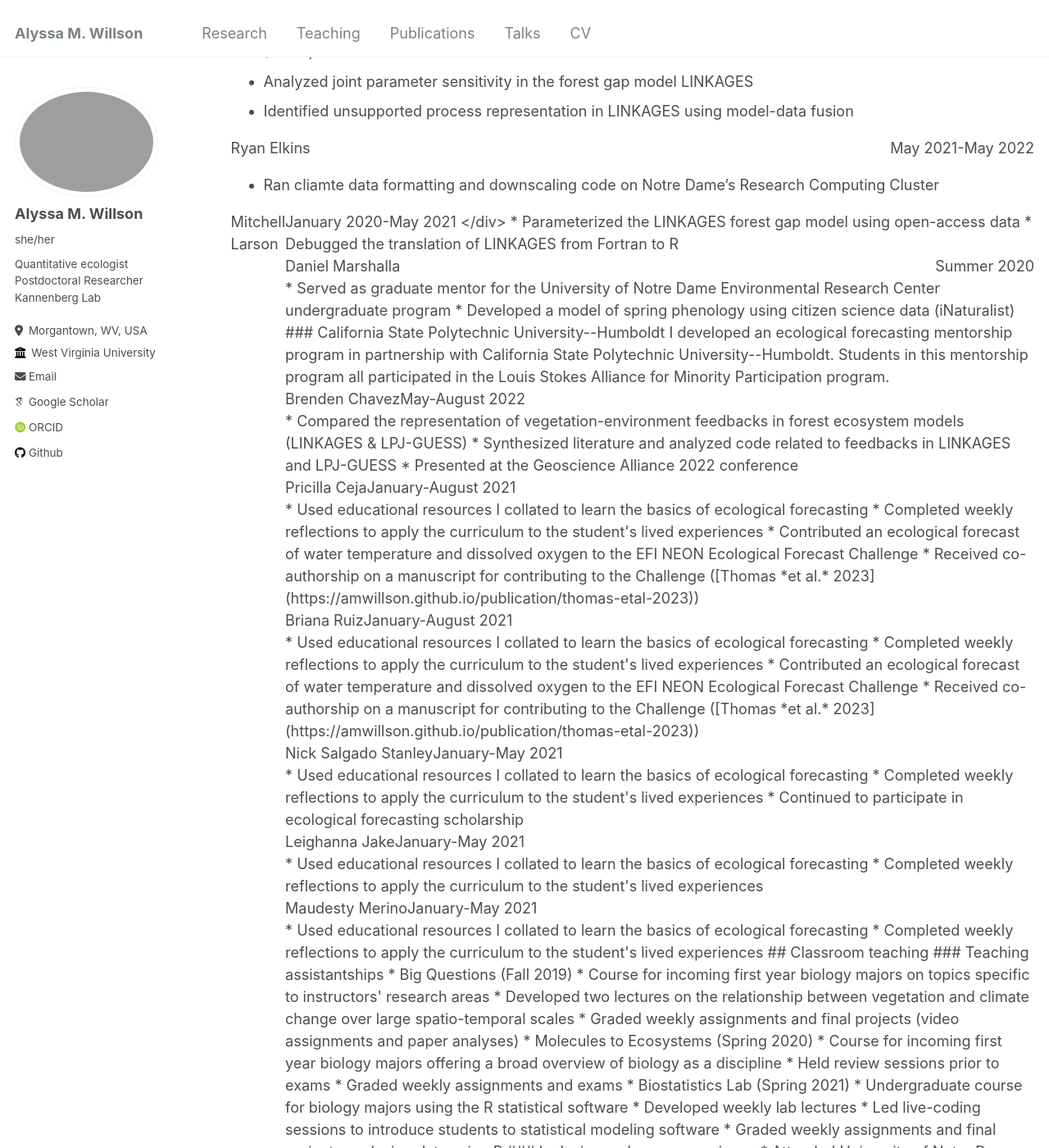
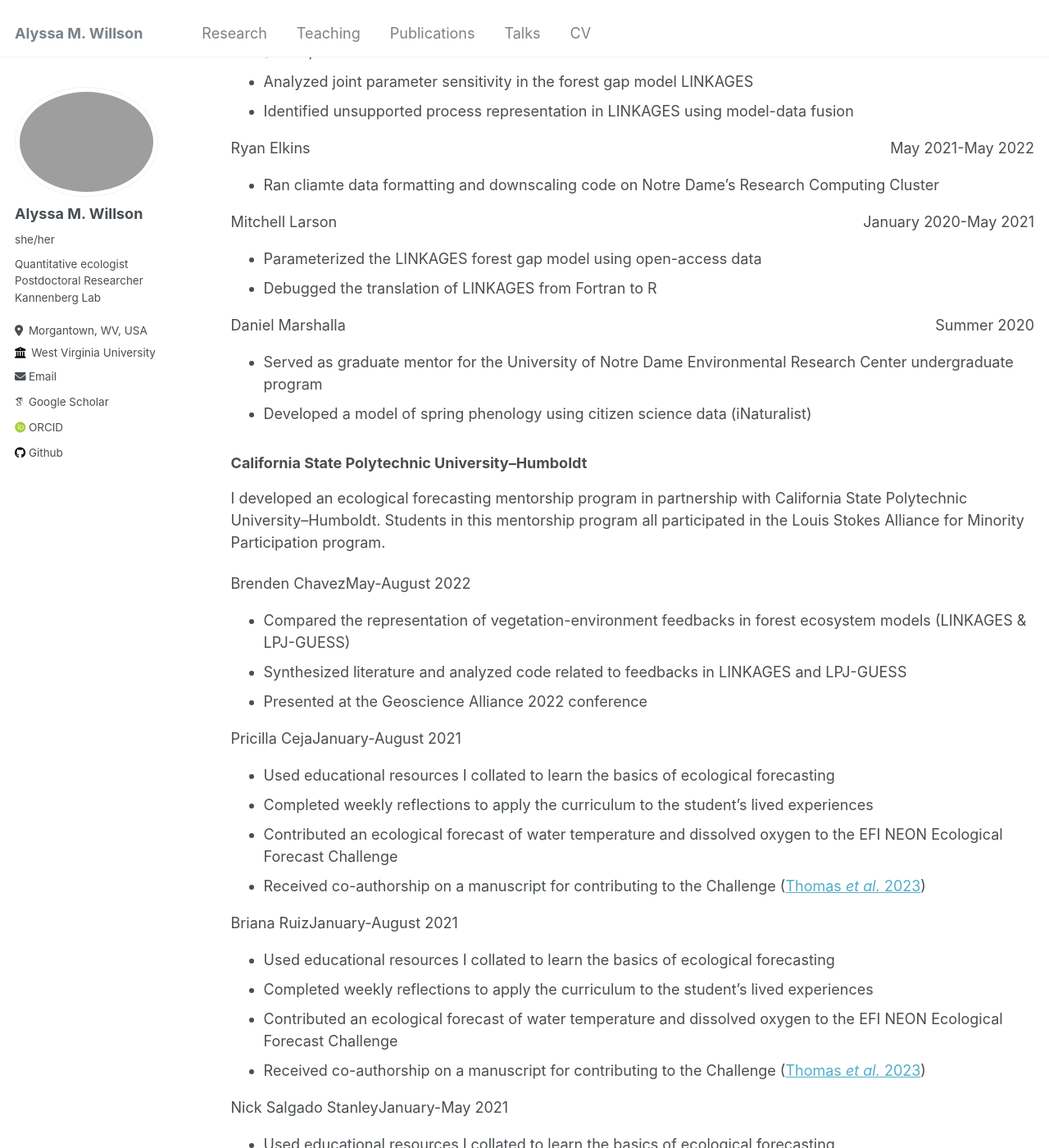
Before and after one commit to amwillson/amwillson.github.io, a Jekyll site: the page built from _pages/teaching.md, in a window 1280 px wide and 1400 px high, scrolled down 1047 px. Shown: the whole window at 82% size. Built offline with Jekyll 4.4.1, drawn with Linux system fonts in a browser that asks for light colours; some web fonts are replaced; part of the change alters nothing that is shown; some of the changed text lies outside the part shown.

Commit message:
Fixing formatting

```diff
--- a/_pages/teaching.md
+++ b/_pages/teaching.md
@@ -53,7 +53,7 @@ I mentored a number of Notre Dame undergraduate students on projects related to
 
 <div style="display:flex; justify-content:space-between;">
   <span>Mitchell Larson</span>
-  <span>January 2020-May 2021
+  <span>January 2020-May 2021</span>
 </div>
 * Parameterized the LINKAGES forest gap model using open-access data
 * Debugged the translation of LINKAGES from Fortran to R
```
